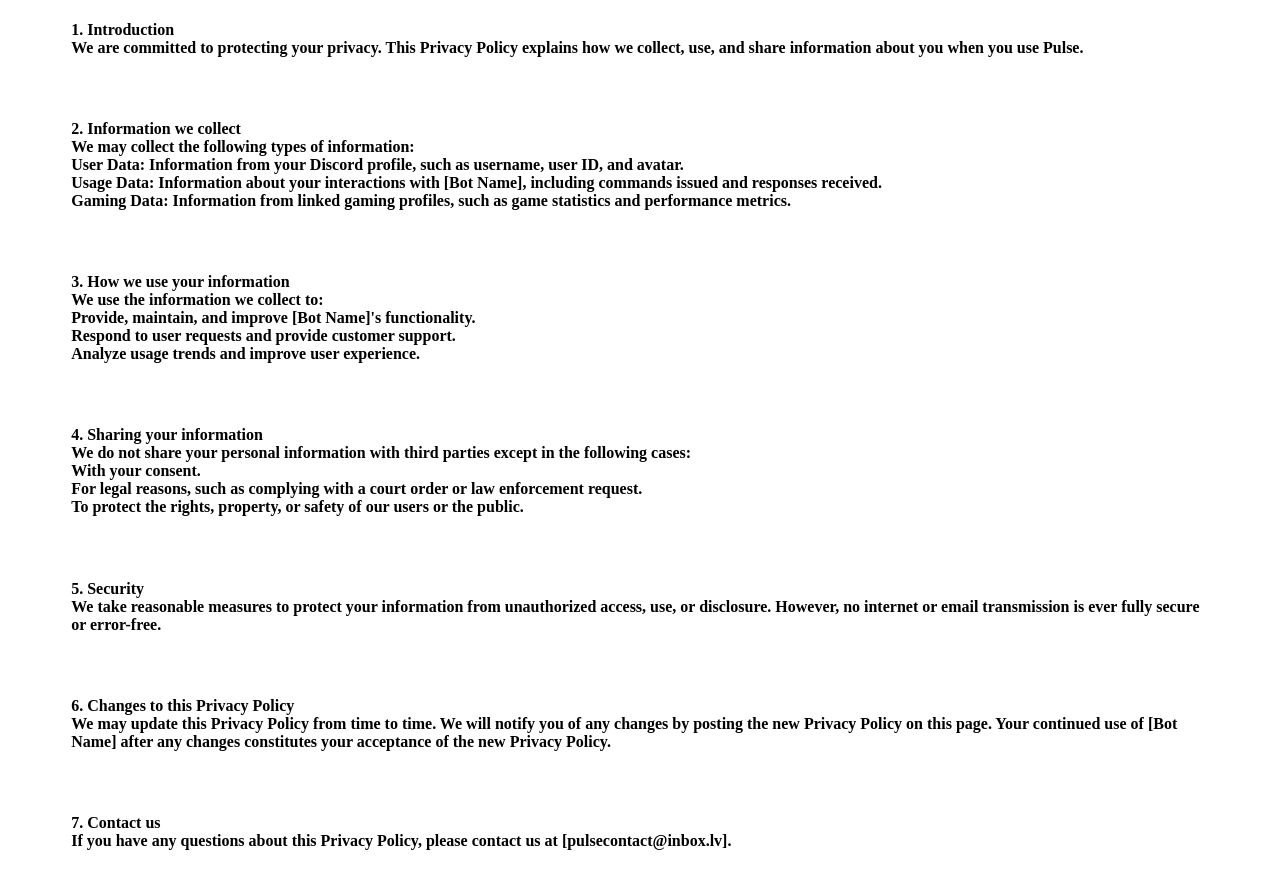
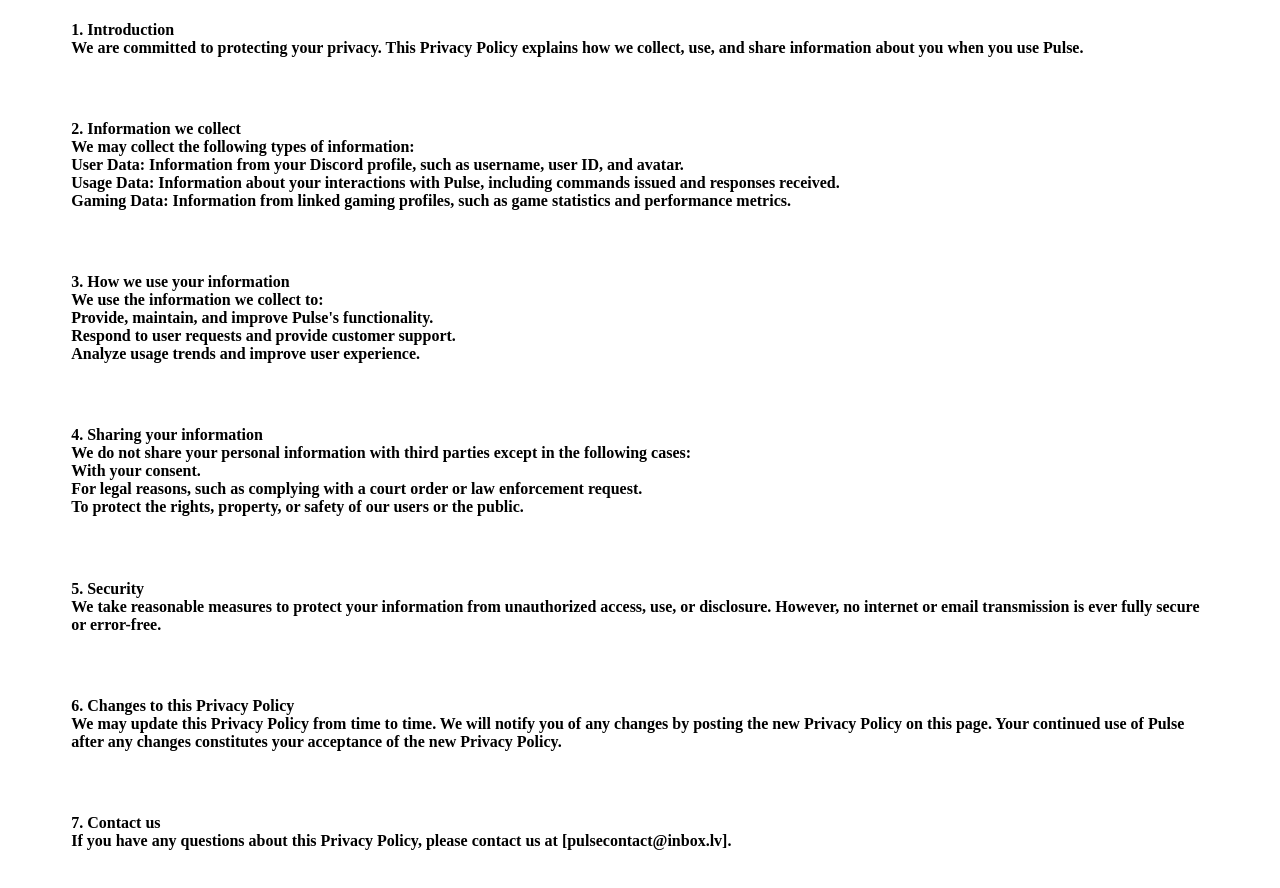
Before and after one commit to kellary/pulsecontact, a plain HTML site: page privacy.html in a window 1280 px wide. Shown: the part 340-1228 px from the top of the page. Drawn offline with Linux system fonts and the light colour scheme.

Commit message:
Update privacy.html

```diff
--- a/privacy.html
+++ b/privacy.html
@@ -23,13 +23,13 @@ We are committed to protecting your privacy. This Privacy Policy explains how we
         2. Information we collect<br>
         We may collect the following types of information:<br>
         User Data: Information from your Discord profile, such as username, user ID, and avatar.<br>
-        Usage Data: Information about your interactions with [Bot Name], including commands issued and responses received.<br>
+        Usage Data: Information about your interactions with Pulse, including commands issued and responses received.<br>
         Gaming Data: Information from linked gaming profiles, such as game statistics and performance metrics.<br>
     </h4>
     <h4>
         3. How we use your information<br>
         We use the information we collect to: <br>
-        Provide, maintain, and improve [Bot Name]'s functionality.<br>
+        Provide, maintain, and improve Pulse's functionality.<br>
 Respond to user requests and provide customer support.<br>
 Analyze usage trends and improve user experience.<br>
     </h4>
@@ -47,7 +47,7 @@ We take reasonable measures to protect your information from unauthorized access
     </h4>
 
     <h4> 6. Changes to this Privacy Policy<br>
-        We may update this Privacy Policy from time to time. We will notify you of any changes by posting the new Privacy Policy on this page. Your continued use of [Bot Name] after any changes constitutes your acceptance of the new Privacy Policy.
+        We may update this Privacy Policy from time to time. We will notify you of any changes by posting the new Privacy Policy on this page. Your continued use of Pulse after any changes constitutes your acceptance of the new Privacy Policy.
     </h4>
         <h4>
             7. Contact us<br>
```
